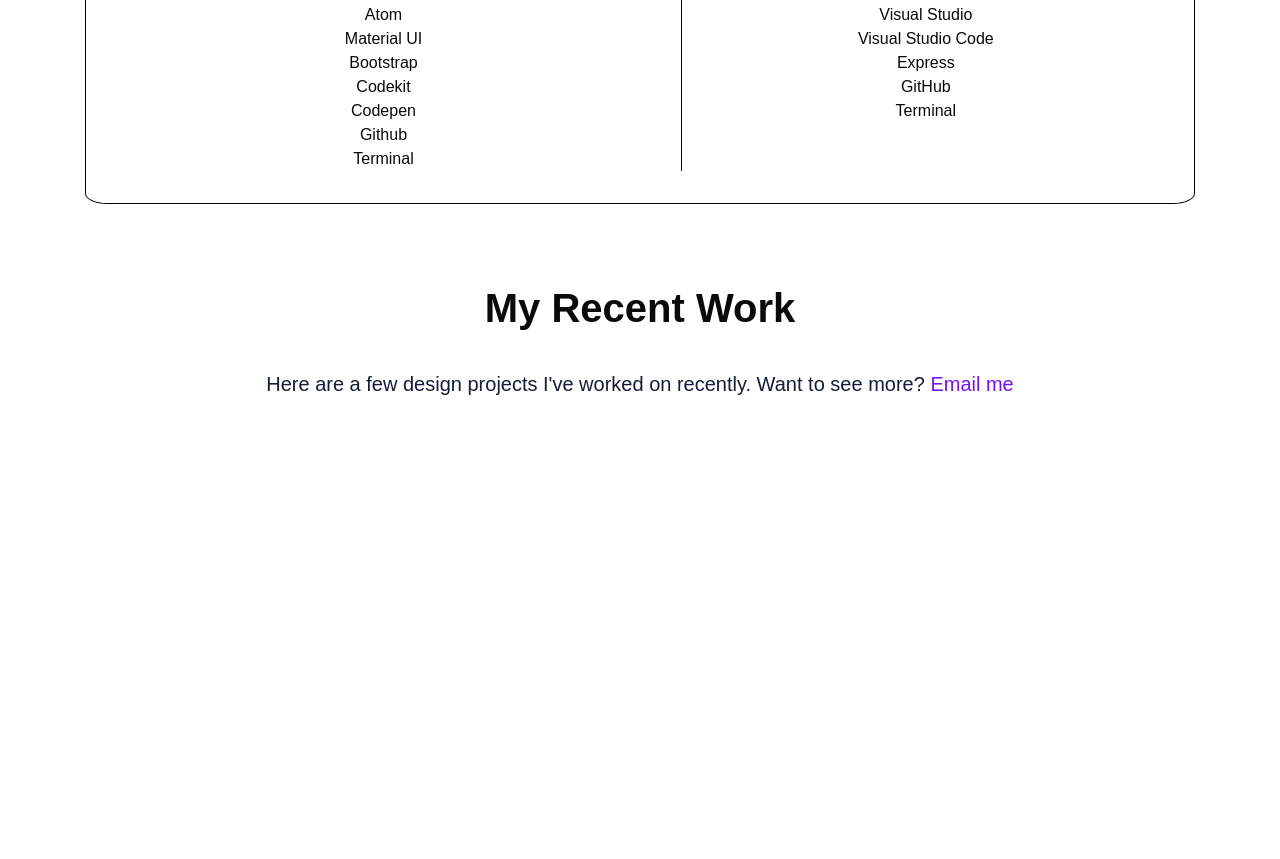
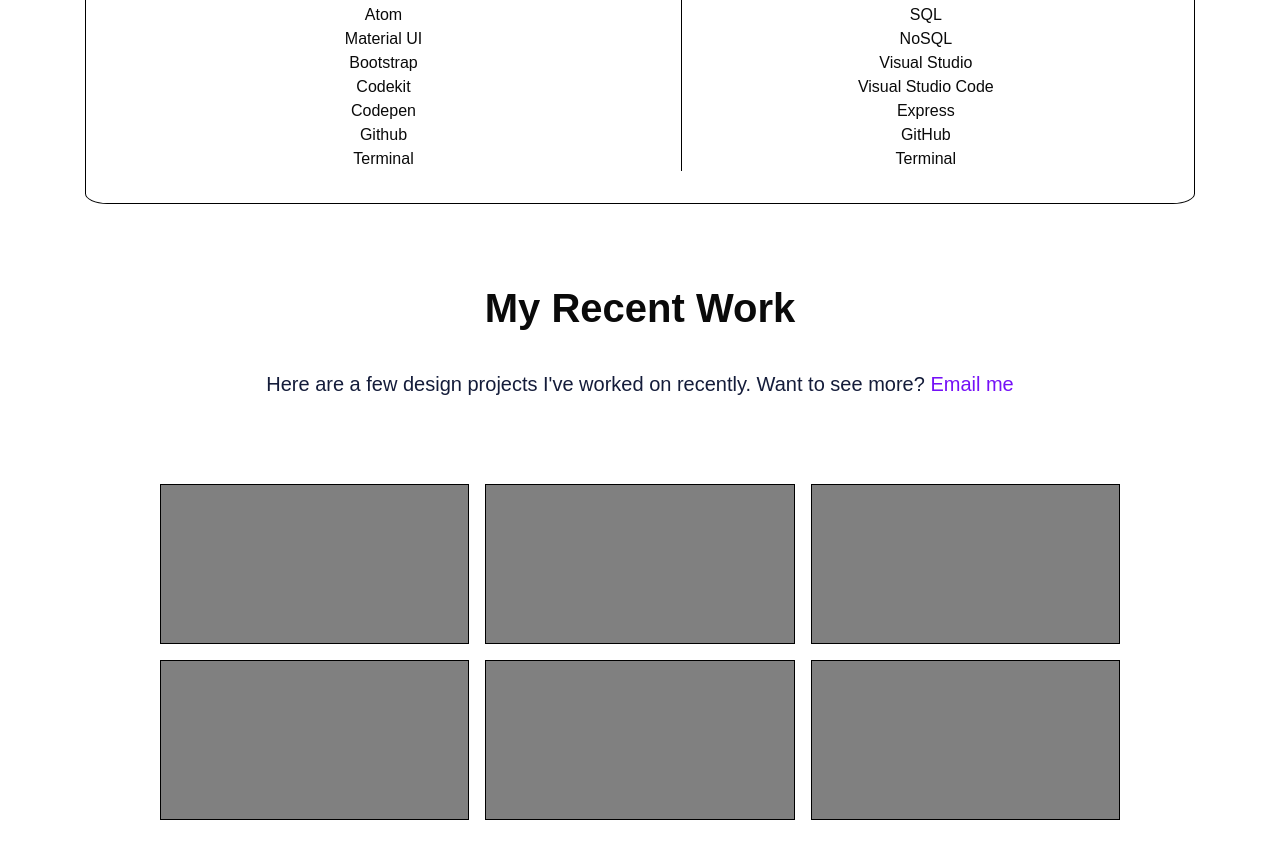
Before and after one commit to MateenAhmed23/portfolio1, a plain HTML site: page index.html in a window 1280 px wide. Shown: the part 1569-2428 px from the top of the page. Before the commit the page ends 2053 px from the top, so only its background shows below. Drawn offline with nearby package versions, Linux system fonts and the light colour scheme.

Commit message:
Project Grid

```diff
--- a/index.html
+++ b/index.html
@@ -143,6 +143,8 @@
                   Dev Tools:
                 </p>
                 <ul>
+                  <li>SQL</li>
+                  <li>NoSQL</li>
                   <li>Visual Studio</li>
                   <li>Visual Studio Code</li>
                   <li>Express</li>
@@ -172,6 +174,14 @@
             >Email me</a
           >
         </h2>
+        <div class="projectGrid">
+          <div class="project"></div>
+          <div class="project"></div>
+          <div class="project"></div>
+          <div class="project"></div>
+          <div class="project"></div>
+          <div class="project"></div>
+        </div>
         <!-- <div class="project-grid">
           <div class="columns is-multiline is-mobile">
             <div
--- a/styles.css
+++ b/styles.css
@@ -101,11 +101,6 @@ h2{
     text-align: center;
 }
 
-
-.projectBody{
-    /* width: 75%; */
-}
-
 .is-centered{
     display: flex;
     flex-direction: column;
@@ -171,3 +166,42 @@ ul {
     padding: 0;
     margin: 0;
 }
+
+
+
+/* Projects */
+
+.projects{
+    margin: 5rem 0;
+}
+
+.projectGrid{
+    display: grid;
+    width: 80%;
+    margin-left: 10%;
+    margin-right: 10%;
+    /* grid-template-columns: 1fr 1fr 1fr; */
+    grid-template-columns: repeat(3,1fr);
+    /* row-gap: 1rem;
+    column-gap: 1rem; */
+    gap: 1rem;
+    padding: 0 2rem;
+    padding-left: 2rem;
+    padding-right: 2rem;
+
+    /* For height */
+
+    grid-auto-rows: 10rem;
+
+    /* For flexible */
+
+    /* grid-auto-rows: minmax(10rem, auto); */
+
+
+}
+
+.project{
+    background-color: grey;
+    /* height: 10rem; */
+    border: 1px solid black;
+}
```
